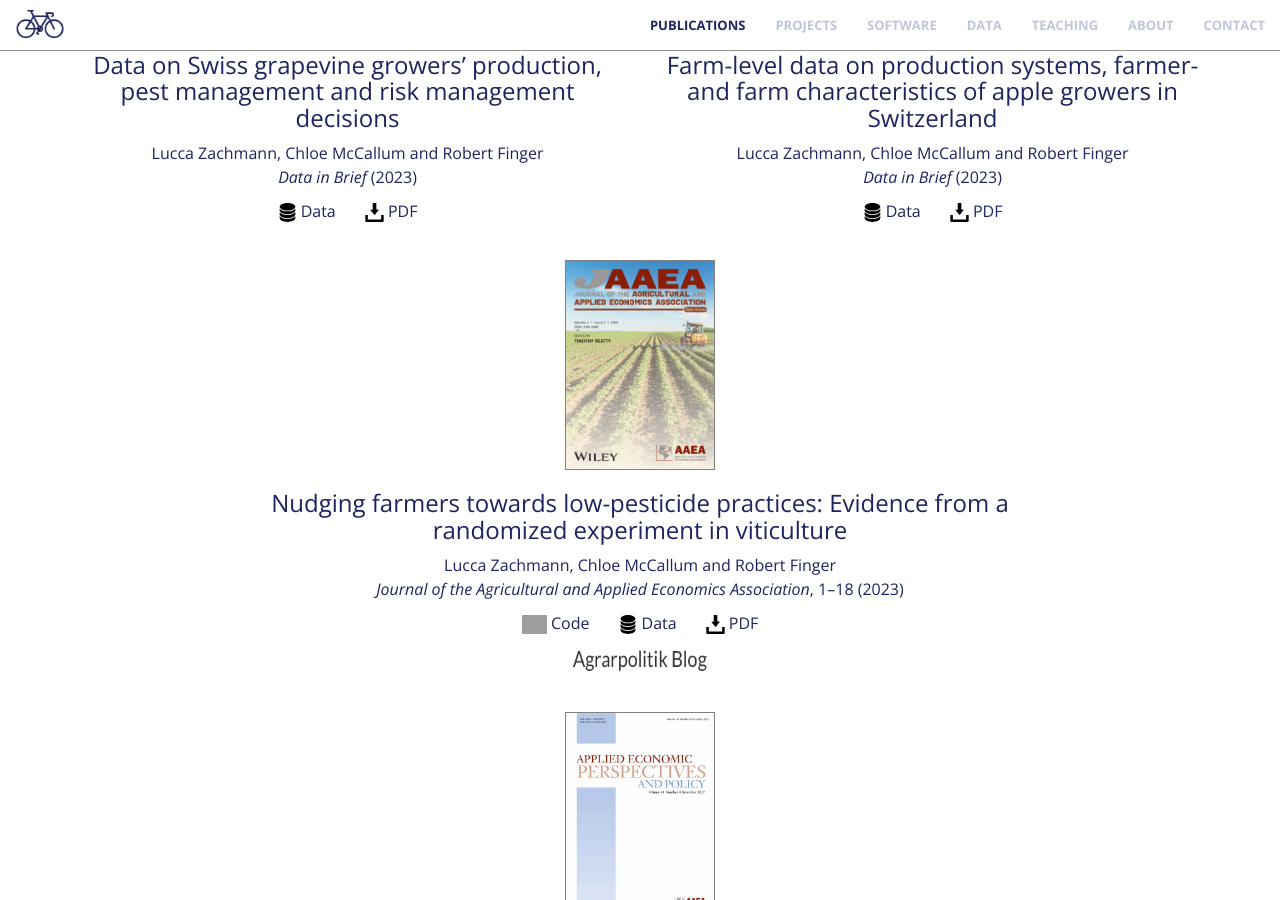
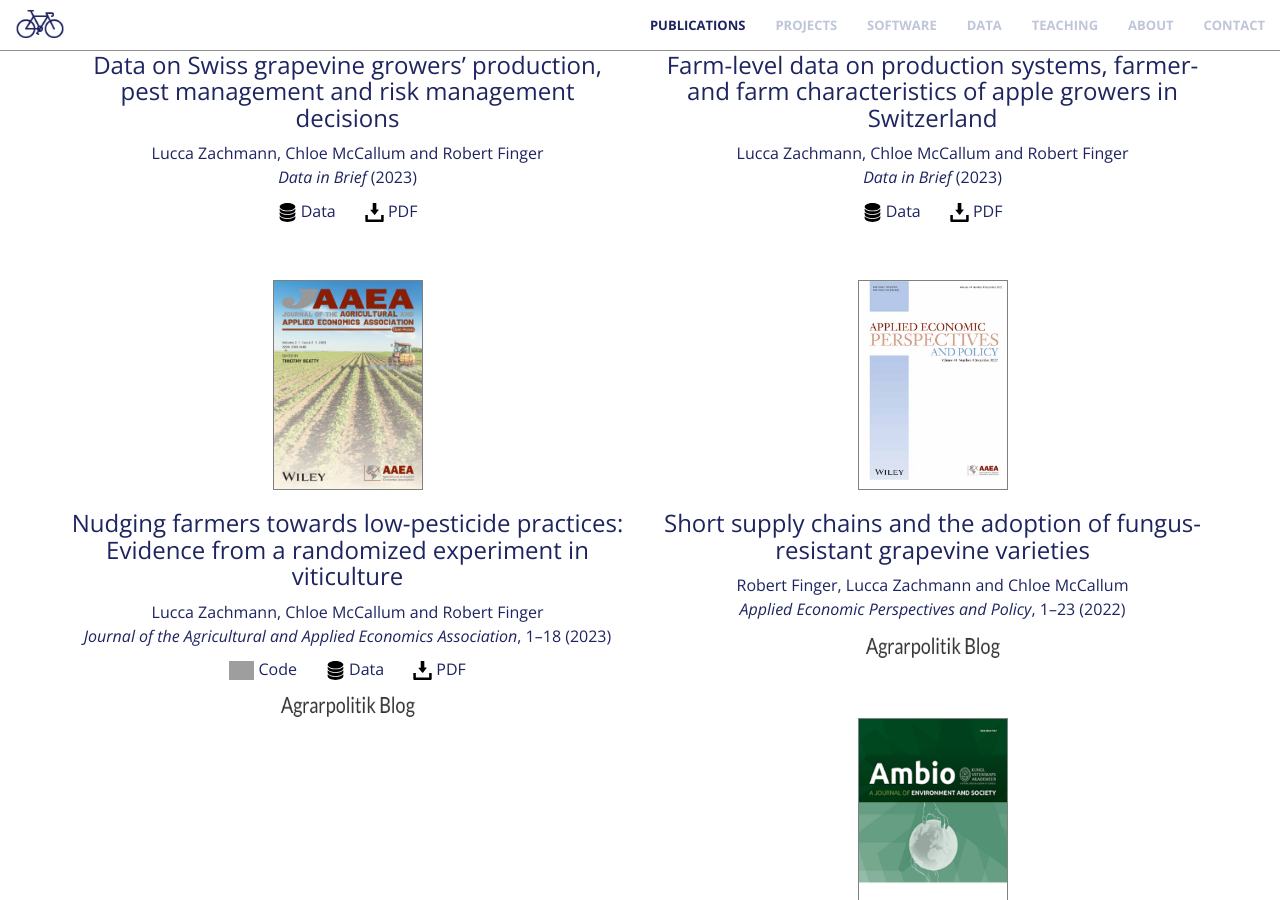
Before and after one commit to luccalino/luccalino.github.io, a Jekyll site: the page built from index.html, in a window 1280 px wide and 900 px high, scrolled down 1318 px. Built offline with Jekyll 4.4.1, drawn with Linux system fonts in a browser that asks for light colours; nearby versions of some CDN libraries; grey boxes are pictures that could not be loaded.

Commit message:
Update publications.html

```diff
--- a/_includes/publications.html
+++ b/_includes/publications.html
@@ -39,7 +39,7 @@
                     <p style="margin-bottom:1cm;"></p>
                 </div>
             </div>
-             <div class="col-6 text-center">
+             <div class="col-md-6 text-center">
                 <div class="service-box">
                       <a class="fa fa-4x wow bounceIn text-primary" href="https://onlinelibrary.wiley.com/doi/full/10.1002/jaa2.76" target="_blank"><img title="JAAEA" alt="JAAEA" src="img/jaa2.jpeg" style="cursor:pointer;border:1px solid grey;" width="150" height="210"></a>
                       <h3 style="color:#1E2460;">Nudging farmers towards low-pesticide practices: Evidence from a randomized experiment in viticulture</h3>
@@ -54,7 +54,7 @@
                     <p style="margin-bottom:1cm;"></p>
                 </div>
             </div>
-            <div class="col-6 text-center">
+            <div class="col-md-6 text-center">
                 <div class="service-box">
                       <a class="fa fa-4x wow bounceIn text-primary" href="https://onlinelibrary.wiley.com/doi/full/10.1002/aepp.13337" target="_blank"><img title="AEPP" alt="AEPP" src="img/AEPP.jpg" style="cursor:pointer;border:1px solid grey;" width="150" height="210"></a>
                       <h3 style="color:#1E2460;">Short supply chains and the adoption of fungus-resistant grapevine varieties</h3>
@@ -65,7 +65,7 @@
                     <p style="margin-bottom:1cm;"></p>
                 </div>
             </div>
-            <div class="col-6 text-center">
+            <div class="col-md-6 text-center">
                 <div class="service-box">
                     <a class="fa fa-4x wow bounceIn text-primary" href="https://link.springer.com/article/10.1007/s13280-022-01790-4" target="_blank"><img title="Ambio" alt="Ambio" src="img/AMBIO.png" style="cursor:pointer;border:1px solid grey;" width="150" height="210"></a>
                     <h3 style="color:#1E2460;">Barriers to evidence use for sustainability: Insights from pesticide policy and practice</h3>
@@ -76,7 +76,7 @@
                     <p style="margin-bottom:1cm;"></p>
                 </div>
             </div>
-            <div class="col text-center">
+            <div class="col-md-6 text-center">
                 <div class="service-box">
                     <a class="fa fa-4x wow bounceIn text-primary" href="https://link.springer.com/article/10.1007/s10797-019-09541-0" data-wow-delay=".2s" target="_blank"><img title="ITPF" alt="ITPF" src="img/ITPF.jpeg" style="cursor:pointer;border:1px solid grey;" width="150" height="210"></a>
                     <h3 style="color:#1E2460;">Do the rich pay their taxes early?</h3>
```
